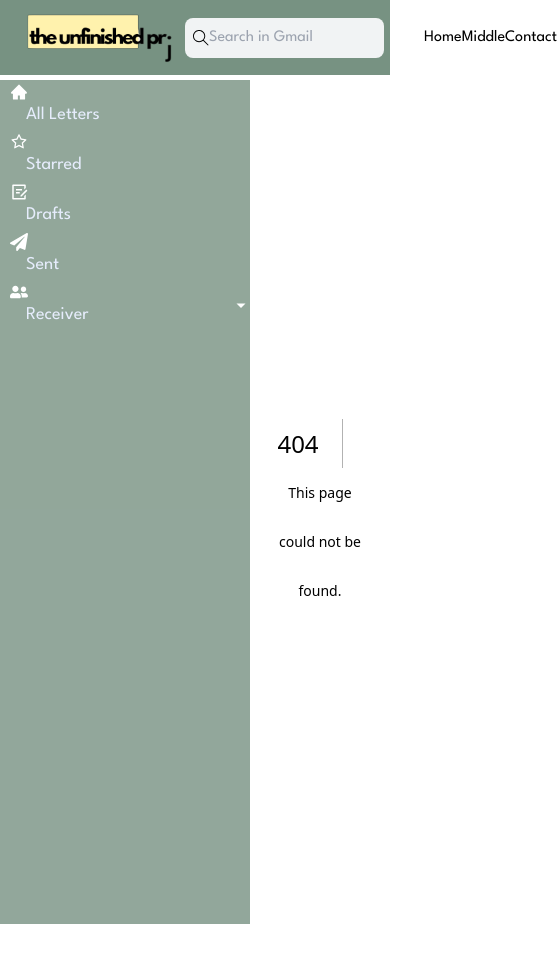
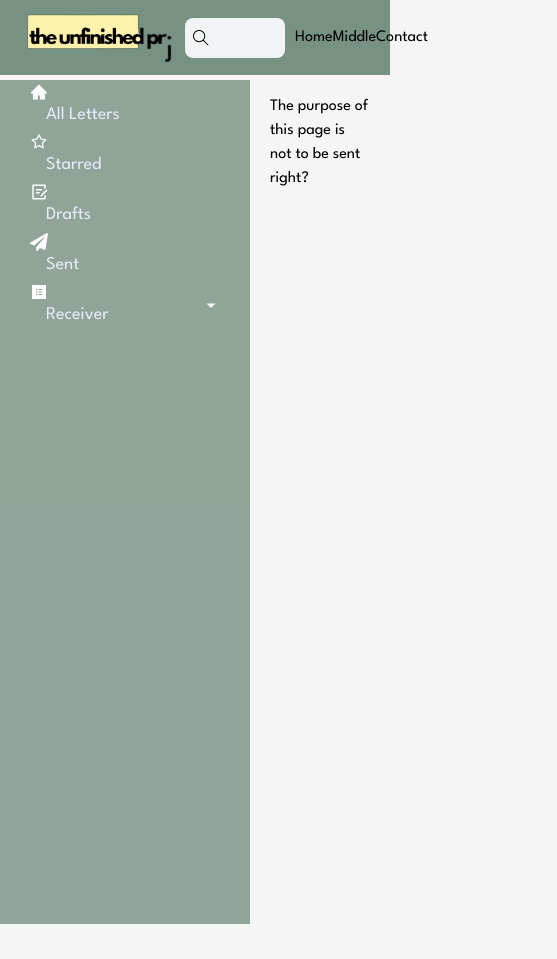
Before and after one commit to hphng/The_Unfinished_Project, a Next.js app: page /sent in a window 390 px wide. Before the commit this address had no page. Shown: the whole page, 557 px wide, since content can reach past the window. After the commit the page ends 924 px from the top, so only its background shows below. Built offline with nearby package versions, Linux system fonts and the light colour scheme.

Commit message:
learnt react route

```diff
--- a/components/base/Header/NavBar.js
+++ b/components/base/Header/NavBar.js
@@ -28,7 +28,9 @@ export default function NavBar() {
       <div className={styles.prjLogo}>
         <Image priority src="/images/logo.png" width={150} height={60} alt="" />
       </div>
+
       <SearchBar />
+
       <div className={styles.content}>
         <a
           href="#Home"
--- a/components/base/Header/NavBar.module.css
+++ b/components/base/Header/NavBar.module.css
@@ -18,7 +18,6 @@
 
 .content {
   margin-left: auto;
-  padding-left: 30px;
   display: flex;
   /* gap: 30px; */
   justify-content: space-evenly;
@@ -72,9 +71,11 @@
   display: flex;
   align-items: center;
   background-color: #f1f3f4;
+  flex-shrink: 1;
   padding: 8px;
   border-radius: 8px;
   width: 500px;
+  transition: width 0.3s ease, max-width 0.3s ease;
 }
 
 .searchIcon {
@@ -97,3 +98,46 @@
   margin: 0;
   background-color: transparent;
 }
+
+
+@media (max-width: 1024px) {
+  .searchBar {
+    width: 100%;
+    max-width: 300px;
+
+  }
+
+  .input::placeholder {
+    content: " ";
+  }
+}
+
+@media (max-width: 768px) {
+  .searchBar {
+    width: 100%;
+    max-width: 200px;
+  }
+
+  .input {
+    width: 140px;
+    /* padding-right: 5px; */
+  }
+
+}
+
+@media (max-width: 640px) {
+  .searchBar {
+    width: 100%;
+    max-width: 100px;
+  }
+
+  .input{
+    width: 70px;
+    /* padding-right: 5px; */
+  }
+
+  .input::placeholder {
+    content: " ";
+    color: transparent;
+  }
+}
--- a/components/base/SideBar/SideBar.module.css
+++ /dev/null
@@ -1,3 +0,0 @@
-.test{
-    background-color: blue;
-}
--- a/components/base/SideBar/SideBarData.js
+++ b/components/base/SideBar/SideBarData.js
@@ -27,24 +27,24 @@ export const SideBarData = [
   {
     title: "Receiver",
     path: "/receiver",
-    icon: <FaIcons.FaUserFriends />,
+    icon: <AiIcons.AiFillProfile />,
     iconClosed: <RiIcons.RiArrowDownSFill />,
     iconOpened: <RiIcons.RiArrowUpSFill />,
     subNav: [
       {
         title: "Friend 1",
         path: "/receiver/friend1",
-        icon: <AiIcons.AiFillProfile />,
+        icon: <FaIcons.FaUserFriends />,
       },
       {
         title: "Friend 2",
         path: "/receiver/friend2",
-        icon: <AiIcons.AiFillProfile />,
+        icon: <FaIcons.FaUserFriends />,
       },
       {
         title: "Friend 3",
         path: "/receiver/friend3",
-        icon: <AiIcons.AiFillProfile />,
+        icon: <FaIcons.FaUserFriends />,
       },
     ],
   },
--- a/components/base/SideBar/SubMenu.js
+++ b/components/base/SideBar/SubMenu.js
@@ -1,4 +1,5 @@
 import React, { useState } from "react";
+import Link from 'next/link';
 
 import styled from "styled-components";
 
@@ -7,8 +8,8 @@ const SidebarLink = styled.div`
   color: #e1e9fc;
   justify-content: space-between;
   align-items: center;
-  padding-left: 10px;
-  // padding: 20px;
+  padding-left: 30px;
+  padding-right: 30px;
   list-style: none;
   height: 50px;
   text-decoration: none;
@@ -16,7 +17,7 @@ const SidebarLink = styled.div`
 
   &:hover {
     background: #252831;
-    border-left: 4px solid black;
+   // border-left: 4px solid black;
     cursor: pointer;
   }
 `;
@@ -36,7 +37,7 @@ const DropdownLink = styled.div`
   font-size: 18px;
 
   &:hover {
-    background: #632ce4;
+    background: #29183A;
     cursor: pointer;
   }
 `;
@@ -49,10 +50,12 @@ const SubMenu = ({ item }) => {
   return (
     <>
       <SidebarLink onClick={item.subNav && showSubnav}>
-        <div>
-          {item.icon}
-          <SidebarLabel>{item.title}</SidebarLabel>
-        </div>
+        <Link href={item.path}>
+          <div>
+            {item.icon}
+            <SidebarLabel>{item.title}</SidebarLabel>
+          </div>
+        </Link>
         <div>
           {item.subNav && subnav
             ? item.iconOpened
--- a/components/base/SideBar/index.js
+++ b/components/base/SideBar/index.js
@@ -32,6 +32,7 @@ const SidebarNav = styled.nav`
 
 const SidebarWrap = styled.div`
   width: 100%;
+ // padding-left: 10px;
 `;
 
 
--- a/pages/index.js
+++ b/pages/index.js
@@ -4,7 +4,7 @@ function Home() {
   return (
     <div>
       <h2>This is inside index.js</h2>
-      <p>This is also inside index.js</p>
+      <h2>This is the first thing that got loaded</h2>
     </div>
   );
 }
--- /dev/null
+++ b/pages/sent.js
@@ -0,0 +1,7 @@
+import React from 'react'
+
+export default function sent() {
+  return (
+    <h1>The purpose of this page is not to be sent right?</h1>
+  )
+}
```
Also changed, not shown: pages/allLetters.js (added, +7 -0 lines), pages/drafts.js (added, +7 -0 lines), pages/starred.js (added, +9 -0 lines).
